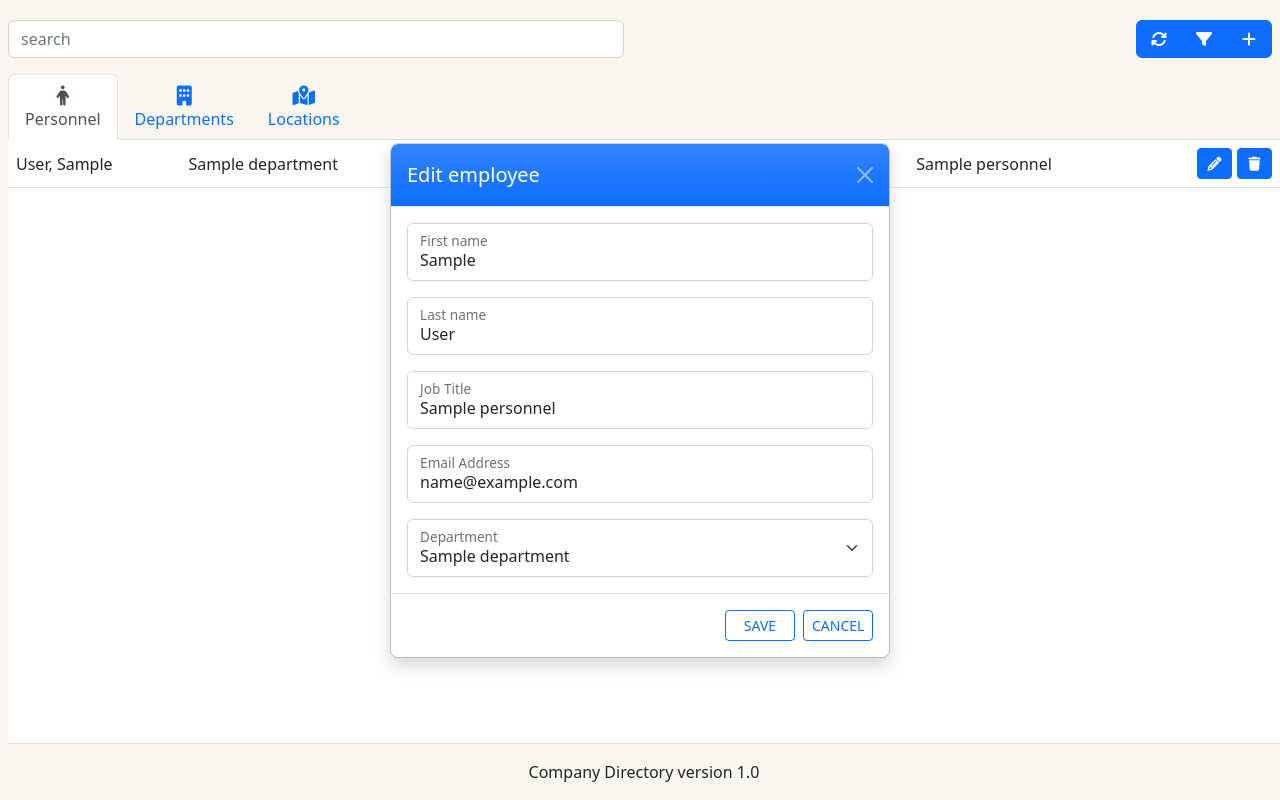
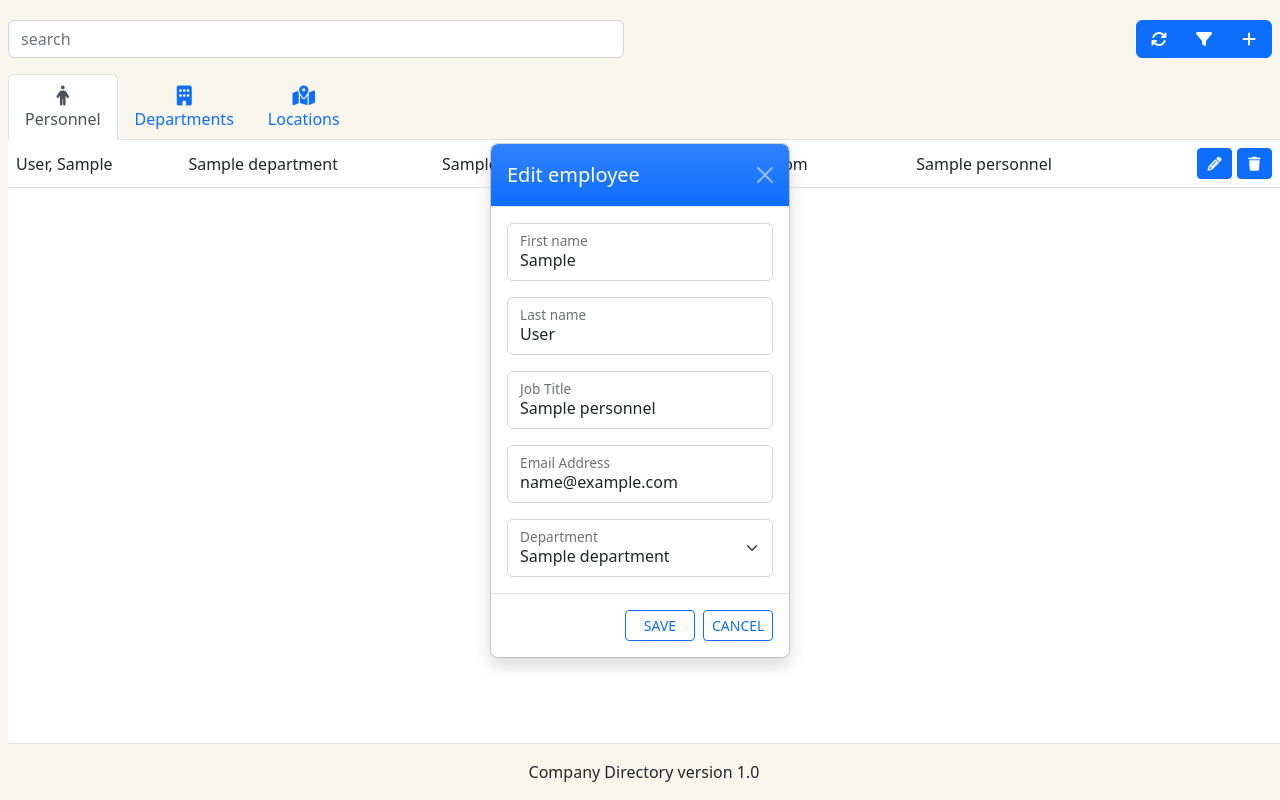
Before and after one commit to Tyler-Duncan-Sotubo/Gazetteer, a PHP site: page / in a window 1280 px wide, after a click that opens the changed part. Run offline with PHP 8.4, Linux system fonts and the light colour scheme; tables that the repository leaves empty or names only in its code hold one stand-in row (values such as "Sample post").

Commit message:
fix: Changes to Php and js file per instructions

```diff
--- a/company/index.php
+++ b/company/index.php
@@ -27,7 +27,7 @@
       <div class="row">
         <!-- Filter Modal -->
         <div id="filterModal" class="modal fade" tabindex="-1" data-bs-backdrop="false" data-bs-keyboard="false" aria-labelledby="exampleModalLabel" aria-hidden="true">
-          <div class="modal-dialog modal-md modal-dialog-centered modal-dialog-scrollable">
+          <div class="modal-dialog modal-sm modal-dialog-centered modal-dialog-scrollable">
             <div class="modal-content shadow">
               <div class="modal-header bg-primary bg-gradient text-white">
                 <h5 class="modal-title">Filter</h5>
@@ -124,9 +124,9 @@
 
   <!-- ADD PERSONNEL MODAL -->
   <div id="addPersonnelModal" class="modal fade" tabindex="-1" data-bs-backdrop="false" data-bs-keyboard="false" aria-labelledby="exampleModalLabel" aria-hidden="true">
-    <div class="modal-dialog modal-md modal-dialog-centered modal-dialog-scrollable">
+    <div class="modal-dialog modal-sm modal-dialog-centered modal-dialog-scrollable">
       <div class="modal-content shadow">
-        <div class="modal-header bg-success bg-gradient text-white">
+        <div class="modal-header bg-primary bg-gradient text-white">
           <h5 class="modal-title">Add Personnel</h5>
           <button type="button" class="btn-close btn-close-white" data-bs-dismiss="modal" aria-label="Close"></button>
         </div>
@@ -157,10 +157,10 @@
           </form>
         </div>
         <div class="modal-footer">
-          <button type="submit" form="addPersonnelForm" class="btn btn-outline-success btn-sm myBtn">
+          <button type="submit" form="addPersonnelForm" class="btn btn-outline-primary btn-sm myBtn">
             SAVE
           </button>
-          <button type="button" class="btn btn-outline-success btn-sm myBtn" data-bs-dismiss="modal">
+          <button type="button" class="btn btn-outline-primary btn-sm myBtn" data-bs-dismiss="modal">
             CANCEL
           </button>
         </div>
@@ -171,7 +171,7 @@
 
   <!-- EDIT PERSONNEL MODAL -->
   <div id="editPersonnelModal" class="modal fade" tabindex="-1" data-bs-backdrop="false" data-bs-keyboard="false" aria-labelledby="exampleModalLabel" aria-hidden="true">
-    <div class="modal-dialog modal-md modal-dialog-centered modal-dialog-scrollable">
+    <div class="modal-dialog modal-sm modal-dialog-centered modal-dialog-scrollable">
       <div class="modal-content shadow">
         <div class="modal-header bg-primary bg-gradient text-white">
           <h5 class="modal-title">Edit employee</h5>
@@ -217,7 +217,7 @@
 
   <!-- DELETE PERSONNEL MODAL -->
   <div id="deletePersonnelModal" class="modal fade">
-    <div class="modal-dialog modal-md d-sm:modal-sm modal-dialog-centered modal-dialog-scrollable">
+    <div class="modal-dialog modal-sm d-sm:modal-sm modal-dialog-centered modal-dialog-scrollable">
       <div class="modal-content shadow">
         <div class="modal-header bg-danger bg-gradient text-white">
           <h5 class="modal-title">Delete employee</h5>
@@ -243,9 +243,9 @@
 
   <!--ADD DEPARTMENT MODAL -->
   <div id="addDepartmentModal" class="modal fade">
-    <div class="modal-dialog modal-md modal-dialog-centered modal-dialog-scrollable">
+    <div class="modal-dialog modal-sm modal-dialog-centered modal-dialog-scrollable">
       <div class="modal-content shadow">
-        <div class="modal-header bg-success bg-gradient text-white">
+        <div class="modal-header bg-primary bg-gradient text-white">
           <h5 class="modal-title">Add department</h5>
           <button type="button" class="btn-close btn-close-white" data-bs-dismiss="modal" aria-label="Close"></button>
         </div>
@@ -264,8 +264,8 @@
           </form>
         </div>
         <div class="modal-footer">
-          <button type="submit" form="addDepartmentForm" class="btn btn-outline-success btn-sm myBtn">SAVE</button>
-          <button type="button" class="btn btn-outline-success btn-sm myBtn" data-bs-dismiss="modal">CANCEL</button>
+          <button type="submit" form="addDepartmentForm" class="btn btn-outline-primary btn-sm myBtn">SAVE</button>
+          <button type="button" class="btn btn-outline-primary btn-sm myBtn" data-bs-dismiss="modal">CANCEL</button>
         </div>
       </div>
     </div>
@@ -274,7 +274,7 @@
 
   <!-- EDIT DEPARTMENT MODAL -->
   <div id="editDepartmentModal" class="modal fade" tabindex="-1" data-bs-backdrop="false" data-bs-keyboard="false" aria-labelledby="exampleModalLabel" aria-hidden="true">
-    <div class="modal-dialog modal-md modal-dialog-centered modal-dialog-scrollable">
+    <div class="modal-dialog modal-sm modal-dialog-centered modal-dialog-scrollable">
       <div class="modal-content shadow">
         <div class="modal-header bg-primary bg-gradient text-white">
           <h5 class="modal-title">Edit Department</h5>
@@ -308,7 +308,7 @@
 
   <!-- DELETE DEPARTMENT MODAL -->
   <div id="deleteDepartmentModal" class="modal fade">
-    <div class="modal-dialog modal-md d-sm:modal-sm modal-dialog-centered modal-dialog-scrollable">
+    <div class="modal-dialog modal-sm d-sm:modal-sm modal-dialog-centered modal-dialog-scrollable">
       <div class="modal-content shadow">
         <div class="modal-header bg-danger bg-gradient text-white">
           <h5 class="modal-title">Delete Department</h5>
@@ -346,9 +346,9 @@
 
   <!-- ADD LOCATION MODAL -->
   <div id="addLocationModal" class="modal fade">
-    <div class="modal-dialog modal-md modal-dialog-centered modal-dialog-scrollable">
+    <div class="modal-dialog modal-sm modal-dialog-centered modal-dialog-scrollable">
       <div class="modal-content shadow">
-        <div class="modal-header bg-success bg-gradient text-white">
+        <div class="modal-header bg-primary bg-gradient text-white">
           <h5 class="modal-title">Add Location</h5>
           <button type="button" class="btn-close btn-close-white" data-bs-dismiss="modal" aria-label="Close"></button>
         </div>
@@ -362,8 +362,8 @@
           </form>
         </div>
         <div class="modal-footer">
-          <button type="submit" form="addLocationForm" class="btn btn-outline-success btn-sm myBtn">SAVE</button>
-          <button type="button" class="btn btn-outline-success btn-sm myBtn" data-bs-dismiss="modal">CANCEL</button>
+          <button type="submit" form="addLocationForm" class="btn btn-outline-primary btn-sm myBtn">SAVE</button>
+          <button type="button" class="btn btn-outline-primary btn-sm myBtn" data-bs-dismiss="modal">CANCEL</button>
         </div>
       </div>
     </div>
@@ -372,7 +372,7 @@
 
   <!-- EDIT LOCATION MODAL -->
   <div id="editLocationModal" class="modal fade" tabindex="-1" data-bs-backdrop="false" data-bs-keyboard="false" aria-labelledby="exampleModalLabel" aria-hidden="true">
-    <div class="modal-dialog modal-md modal-dialog-centered modal-dialog-scrollable">
+    <div class="modal-dialog modal-sm modal-dialog-centered modal-dialog-scrollable">
       <div class="modal-content shadow">
         <div class="modal-header bg-primary bg-gradient text-white">
           <h5 class="modal-title">Edit Location</h5>
@@ -402,7 +402,7 @@
 
   <!-- DELETE LOCATION MODAL -->
   <div id="deleteLocationModal" class="modal fade">
-    <div class="modal-dialog modal-md d-sm:modal-sm modal-dialog-centered modal-dialog-scrollable">
+    <div class="modal-dialog modal-sm d-sm:modal-sm modal-dialog-centered modal-dialog-scrollable">
       <div class="modal-content shadow">
         <div class="modal-header bg-danger bg-gradient text-white">
           <h5 class="modal-title">Delete Location</h5>
--- a/company/libs/php/department/getPersonnelCount.php
+++ b/company/libs/php/department/getPersonnelCount.php
@@ -27,10 +27,10 @@ if (mysqli_connect_errno()) {
 
 // SQL statement accepts parameters and so is prepared to avoid SQL injection.
 $query = $conn->prepare(
-    'SELECT d.id, d.name, COUNT(p.departmentID) AS personnel_count
+    'SELECT d.name AS departmentName, COUNT(p.id) as personnelCount
     FROM department d
-    LEFT JOIN personnel p ON d.id = p.departmentID
-    WHERE d.id = ? GROUP BY d.id'
+    LEFT JOIN personnel p ON (p.departmentID = d.id)
+    WHERE d.id  = ?'
 );
 $query->bind_param("i", $_POST['id']);
 $query->execute();
```
Also changed, not shown: company/libs/js/script.js, 5 other files.
